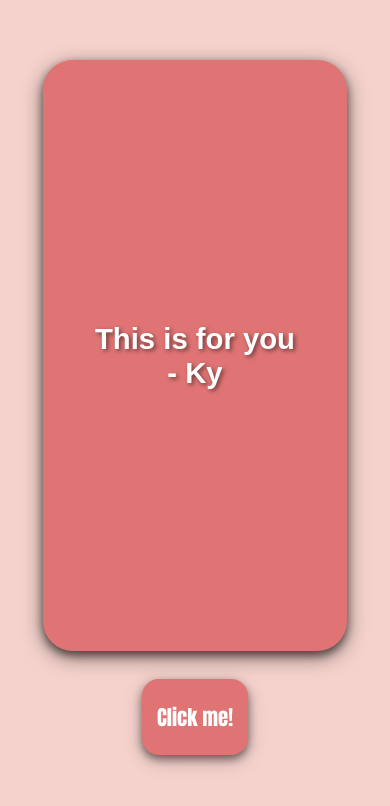
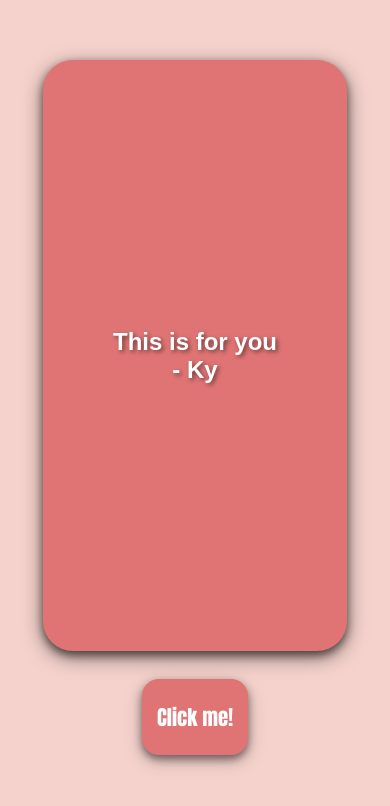
Before and after one commit to Kykyzxz/valentines-gift, a plain HTML site: page index.html in a window 390 px wide. Drawn offline with Linux system fonts and the light colour scheme; a web font is replaced by a local one.

Commit message:
final changes

```diff
--- a/index.css
+++ b/index.css
@@ -132,7 +132,7 @@ button:active{
 }
 @media (max-width: 600px) {
     .front-card, .back-card {
-        font-size: 1.22rem;
+        font-size: 1rem;
     }
     .main-container {
         height: 70vh;
```
